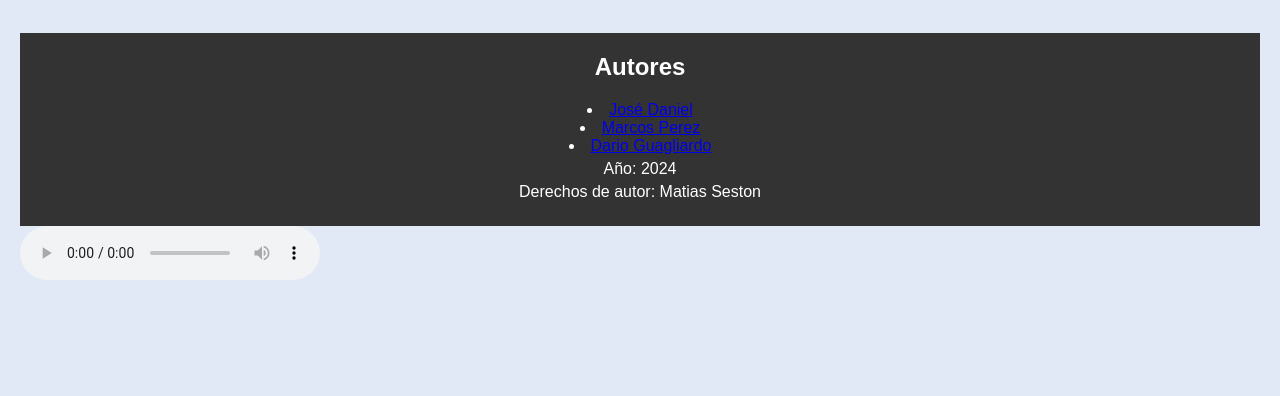
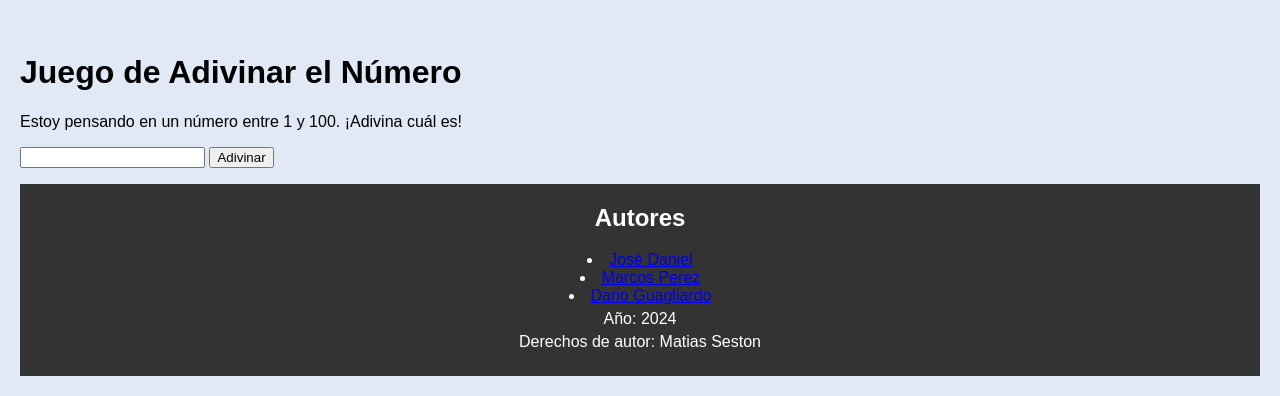
Before and after one commit to DanielGMCARP/Crear-una-p-gina-web-B-sica-HTML-sem-ntico., a plain HTML site: page index.html in a window 1280 px wide. Shown: the part 1394-1790 px from the top of the page. Before the commit the page ends 1698 px from the top, so only its background shows below. Drawn offline with Linux system fonts and the light colour scheme.

Commit message:
Cuarto commit

```diff
--- a/index.html
+++ b/index.html
@@ -50,6 +50,51 @@
                 <p>Ejemplo realizado por el artista premiado Jose Daniel</p>
             </section>
         </main>
+    </head>
+    <body>
+        <h1>Juego de Adivinar el Número</h1>
+        <p>Estoy pensando en un número entre 1 y 100. ¡Adivina cuál es!</p>
+        <input type="text" id="guessField">
+        <button onclick="checkGuess()">Adivinar</button>
+        <p id="message"></p>
+
+        <script>
+            // Generar un número aleatorio entre 1 y 100
+            const randomNumber = Math.floor(Math.random() * 100) + 1;
+
+            // Obtener referencia al campo de texto y al mensaje
+            const guessField = document.getElementById('guessField');
+            const message = document.getElementById('message');
+
+            // Función para verificar el número ingresado por el usuario
+            function checkGuess() {
+                // Obtener el valor ingresado por el usuario y convertirlo a número
+                const userGuess = parseInt(guessField.value);
+
+                // Comprobar si el número es válido
+                if (isNaN(userGuess) || userGuess < 1 || userGuess > 100) {
+                    message.textContent = 'Por favor, ingresa un número válido entre 1 y 100.';
+                    return;
+                }
+
+                // Comprobar si el número coincide con el número aleatorio
+                if (userGuess === randomNumber) {
+                    message.textContent = '¡Felicidades! ¡Adivinaste el número!';
+                    message.style.color = 'green';
+                } else if (userGuess < randomNumber) {
+                    message.textContent = 'El número es demasiado bajo. Inténtalo de nuevo.';
+                    message.style.color = 'red';
+                } else {
+                    message.textContent = 'El número es demasiado alto. Inténtalo de nuevo.';
+                    message.style.color = 'red';
+                }
+
+                // Limpiar el campo de texto
+                guessField.value = '';
+            }
+        </script>
+    </body>
+    </html>
 
         <footer>
             <h2>Autores</h2>
@@ -59,9 +104,7 @@
             <p>Año: 2024</p>
             <p>Derechos de autor: Matias Seston</p>
         </footer>
-        <audio controls autoplay loop>
-            <source src="momo.mp3" type="audio/mp3">
-        </audio>
+
     </div> <!-- Fin del contenedor principal -->
 
     <link rel="stylesheet" href="style.css">
```
Also changed, not shown: 1 other file.
